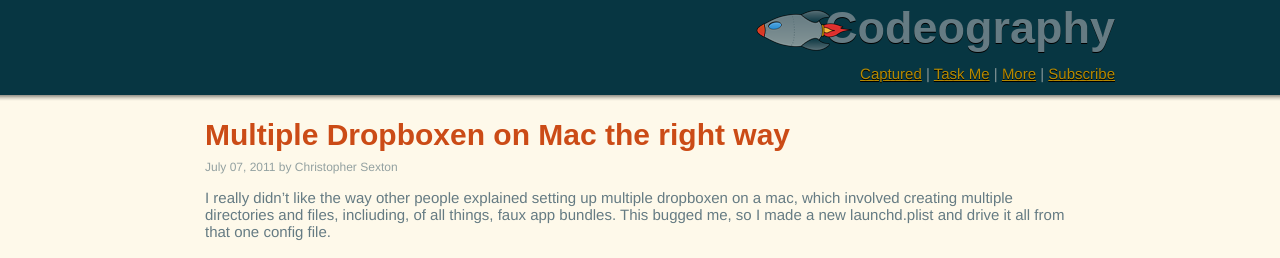
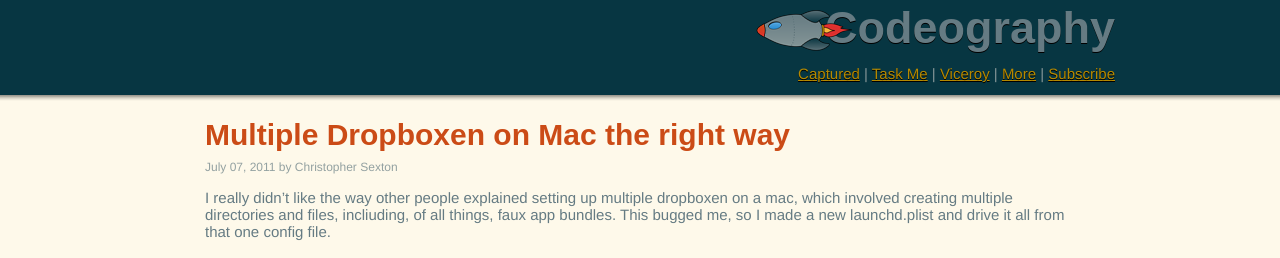
Before and after one commit to csexton/codeography.com, a Jekyll site: the page built from index.html, in a window 1280 px wide and 900 px high. Shown: the top 258 px of the window. Built offline with Jekyll 4.4.1, drawn with Linux system fonts in a browser that asks for light colours; nearby versions of some CDN libraries; some web fonts are replaced; comment, search, counter and statistics services are not loaded.

Commit message:
Add viceroy to header

```diff
--- a/_layouts/base.html
+++ b/_layouts/base.html
@@ -73,6 +73,8 @@
             |
             <a href="/taskme">Task Me</a>
             |
+            <a href="/viceroy">Viceroy</a>
+            |
             <a href="#footer">More</a>
             |
             <a href="http://feeds.feedburner.com/codeography">Subscribe</a>
@@ -102,6 +104,7 @@
           <ul>
             <li><a href="/captured">Captured</a></li>
             <li><a href="/taskme">Task Me</a></li>
+            <li><a href="/viceroy">Viceroy</a></li>
             <li><a href="http://github.com/csexton/dotfiles">Dotfiles</a></li>
             <li><a href="http://github.com/csexton/jekyll.vim">Jekyll.vim</a></li>
             <li><a href="http://github.com/csexton/rvm.vim">rvm.vim</a></li>
```
